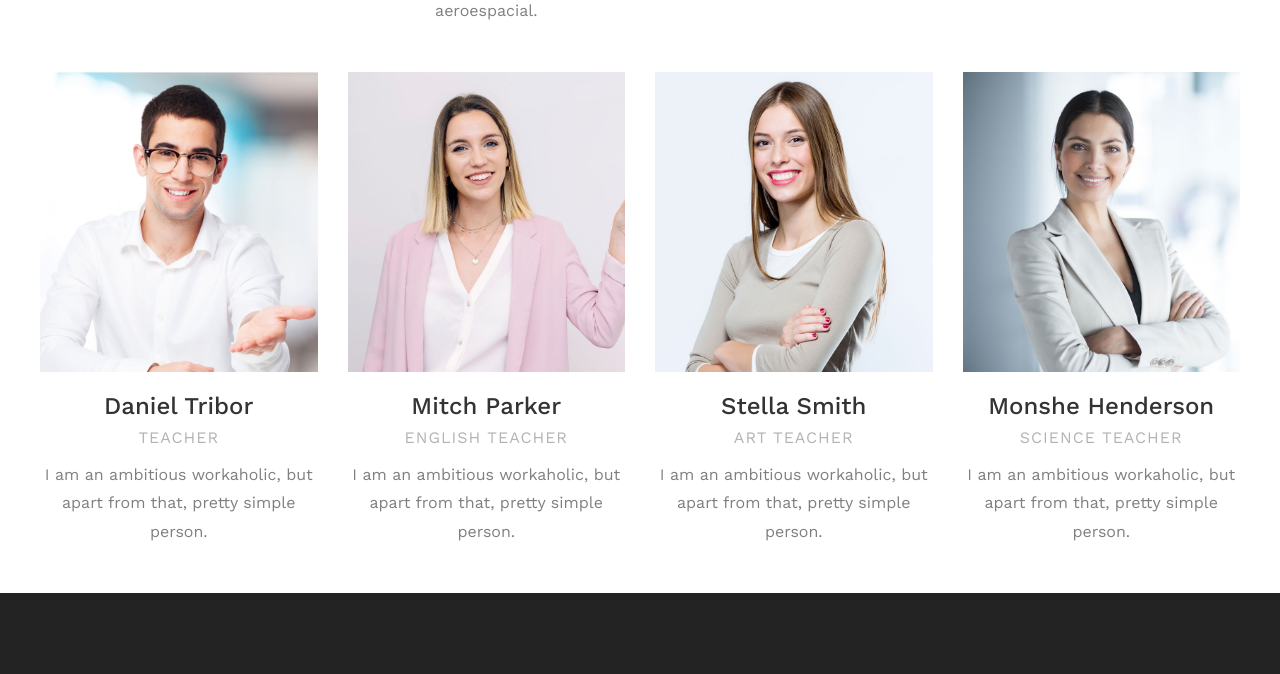
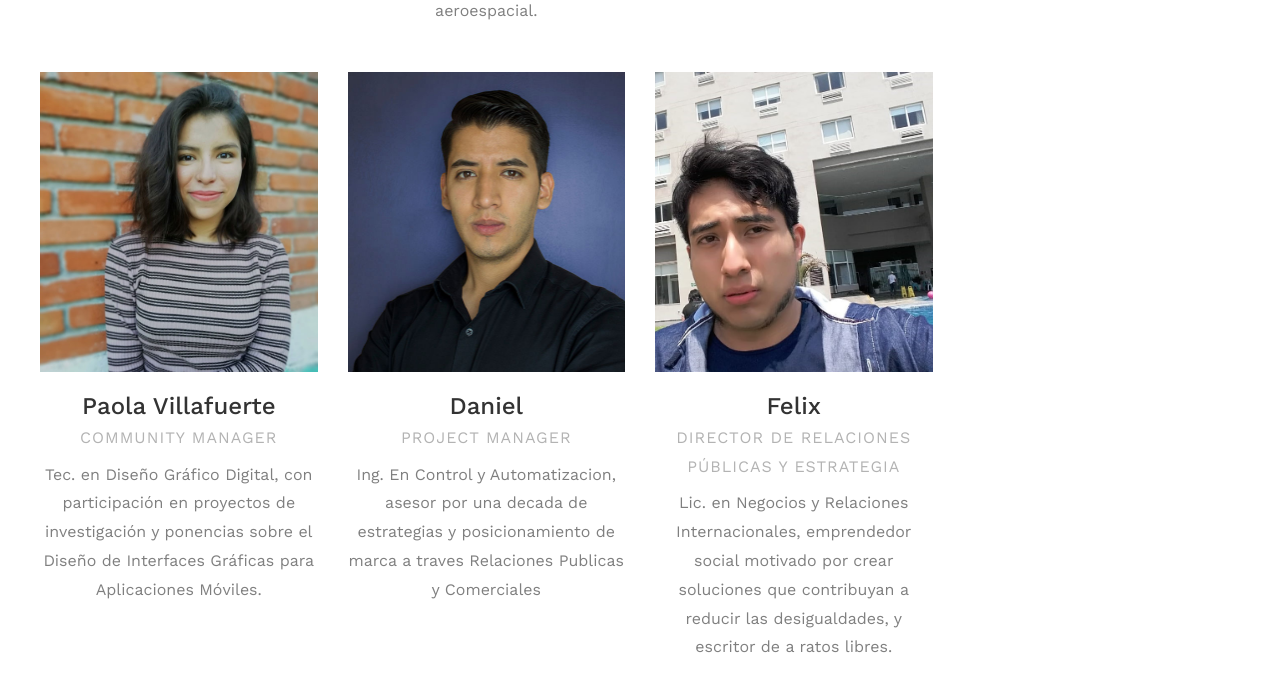
Before and after one commit to barreramelchorf/eurekaWebsite, a plain HTML site: page nosotros.html in a window 1280 px wide. Shown: the part 1112-1786 px from the top of the page. Drawn offline with nearby package versions, Linux system fonts and the light colour scheme; some packages are replaced by stand-ins of ours; no server answers; files whose address does not match are found by name; a web font is replaced by a local one.

Commit message:
Actualizacion de nosotros

```diff
--- a/nosotros.html
+++ b/nosotros.html
@@ -166,13 +166,13 @@
 					<div class="col-md-6 col-lg-3 ftco-animate">
 						<div class="staff">
 							<div class="img-wrap d-flex align-items-stretch">
-								<div class="img align-self-stretch" style="background-image: url(images/teacher-5.jpg);"></div>
+								<div class="img align-self-stretch" style="background-image: url(images/Pao.jpg);"></div>
 							</div>
 							<div class="text pt-3 text-center">
-								<h3>Daniel Tribor</h3>
-								<span class="position mb-2">Teacher</span>
+								<h3>Paola Villafuerte </h3>
+								<span class="position mb-2">COMMUNITY MANAGER </span>
 								<div class="faded">
-									<p>I am an ambitious workaholic, but apart from that, pretty simple person.</p>
+									<p>Tec. en Diseño Gráfico Digital, con participación en proyectos de investigación y ponencias sobre el Diseño de Interfaces Gráficas para Aplicaciones Móviles.</p>
 									<ul class="ftco-social text-center">
 		                <li class="ftco-animate"><a href="#"><span class="icon-twitter"></span></a></li>
 		                <li class="ftco-animate"><a href="#"><span class="icon-facebook"></span></a></li>
@@ -186,13 +186,13 @@
 					<div class="col-md-6 col-lg-3 ftco-animate">
 						<div class="staff">
 							<div class="img-wrap d-flex align-items-stretch">
-								<div class="img align-self-stretch" style="background-image: url(images/teacher-6.jpg);"></div>
+								<div class="img align-self-stretch" style="background-image: url(images/Daniel.jpg);"></div>
 							</div>
 							<div class="text pt-3 text-center">
-								<h3>Mitch Parker</h3>
-								<span class="position mb-2">English Teacher</span>
+								<h3>Daniel</h3>
+								<span class="position mb-2">PROJECT MANAGER</span>
 								<div class="faded">
-									<p>I am an ambitious workaholic, but apart from that, pretty simple person.</p>
+									<p>Ing. En Control y Automatizacion, asesor por una decada de estrategias y posicionamiento de marca a traves Relaciones Publicas y Comerciales</p>
 									<ul class="ftco-social text-center">
 		                <li class="ftco-animate"><a href="#"><span class="icon-twitter"></span></a></li>
 		                <li class="ftco-animate"><a href="#"><span class="icon-facebook"></span></a></li>
@@ -206,13 +206,13 @@
 					<div class="col-md-6 col-lg-3 ftco-animate">
 						<div class="staff">
 							<div class="img-wrap d-flex align-items-stretch">
-								<div class="img align-self-stretch" style="background-image: url(images/teacher-7.jpg);"></div>
+								<div class="img align-self-stretch" style="background-image: url(images/felix.jpeg);"></div>
 							</div>
 							<div class="text pt-3 text-center">
-								<h3>Stella Smith</h3>
-								<span class="position mb-2">Art Teacher</span>
+								<h3>Felix</h3>
+								<span class="position mb-2">DIRECTOR DE RELACIONES PÚBLICAS Y ESTRATEGIA </span>
 								<div class="faded">
-									<p>I am an ambitious workaholic, but apart from that, pretty simple person.</p>
+									<p>Lic. en Negocios y Relaciones Internacionales, emprendedor social motivado por crear soluciones que contribuyan a reducir las desigualdades, y escritor de a ratos libres.</p>
 									<ul class="ftco-social text-center">
 		                <li class="ftco-animate"><a href="#"><span class="icon-twitter"></span></a></li>
 		                <li class="ftco-animate"><a href="#"><span class="icon-facebook"></span></a></li>
@@ -223,7 +223,7 @@
 							</div>
 						</div>
 					</div>
-					<div class="col-md-6 col-lg-3 ftco-animate">
+					<!-- <div class="col-md-6 col-lg-3 ftco-animate">
 						<div class="staff">
 							<div class="img-wrap d-flex align-items-stretch">
 								<div class="img align-self-stretch" style="background-image: url(images/teacher-8.jpg);"></div>
@@ -242,7 +242,7 @@
 	              </div>
 							</div>
 						</div>
-					</div>
+					</div> -->
 				</div>
 			</div>
 		</section>
```
Also changed, not shown: images/Daniel.jpg (added), images/Pao.jpg (added), images/felix.jpeg (added).
